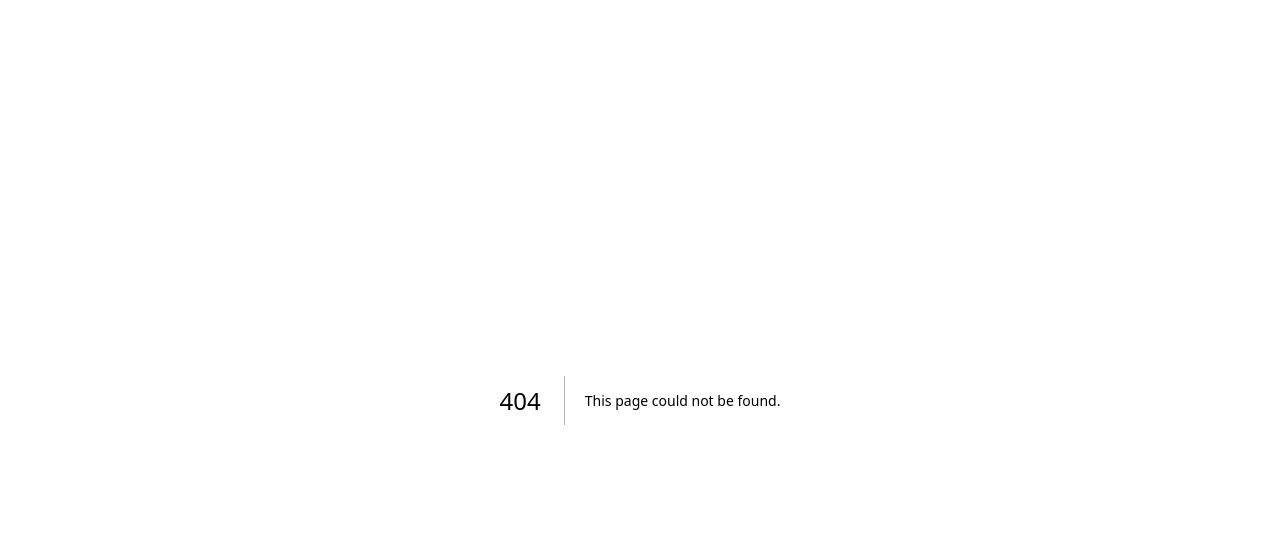
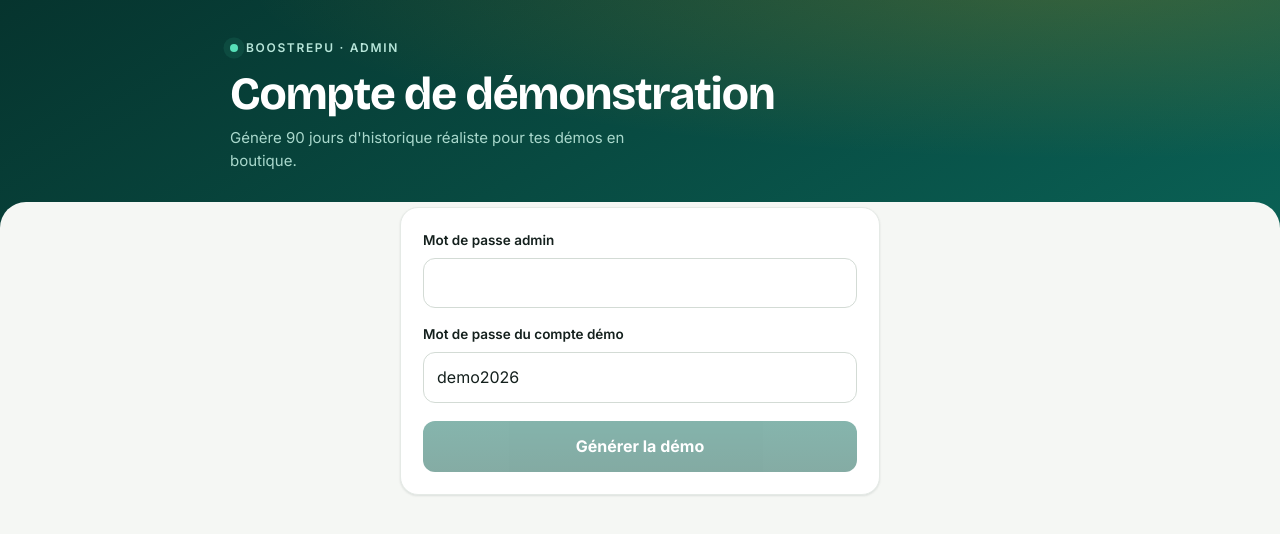
Before and after one commit to Malcolm1508/avisboost, a Next.js app: page /admin/demo in a window 1280 px wide. Before the commit this address had no page. Shown: the top 534 px of the page. Built offline with nearby package versions, Linux system fonts and the light colour scheme.

Commit message:
Add AdminDemo component for demo account management

```diff
--- /dev/null
+++ b/app/admin/demo/page.js
@@ -0,0 +1,62 @@
+"use client";
+import { useState } from "react";
+
+export default function AdminDemo() {
+  const [password, setPassword] = useState("");
+  const [demoPassword, setDemoPassword] = useState("demo2026");
+  const [res, setRes] = useState(null);
+  const [error, setError] = useState("");
+  const [loading, setLoading] = useState(false);
+
+  async function seed() {
+    if (!window.confirm("Regénérer le compte de démonstration ? Les données actuelles du compte « demo » seront écrasées.")) return;
+    setLoading(true); setError(""); setRes(null);
+    try {
+      const r = await fetch("/api/admin/seed-demo", {
+        method: "POST",
+        headers: { "Content-Type": "application/json" },
+        body: JSON.stringify({ password, demoPassword }),
+      });
+      const j = await r.json();
+      if (!r.ok) throw new Error(j.detail ? `${j.error} (${j.detail})` : (j.error || "Erreur"));
+      setRes(j);
+    } catch (e) { setError(e.message); } finally { setLoading(false); }
+  }
+
+  return (
+    <>
+      <div className="hero"><div className="hero-inner">
+        <div className="eyebrow"><span className="dot"></span>BoostRepu · Admin</div>
+        <h1 className="hero-title">Compte de démonstration</h1>
+        <p className="hero-sub">Génère 90 jours d'historique réaliste pour tes démos en boutique.</p>
+      </div></div>
+
+      <div className="container pull-up">
+        <div className="card reveal" style={{ maxWidth: 480, margin: "0 auto" }}>
+          <div className="field">
+            <label className="label">Mot de passe admin</label>
+            <input className="input" type="password" value={password} onChange={(e) => setPassword(e.target.value)} />
+          </div>
+          <div className="field">
+            <label className="label">Mot de passe du compte démo</label>
+            <input className="input" value={demoPassword} onChange={(e) => setDemoPassword(e.target.value)} />
+          </div>
+          <button className="btn btn-primary btn-block" onClick={seed} disabled={loading || !password}>
+            {loading ? "Génération…" : "Générer la démo"}
+          </button>
+          {error && <p className="err">{error}</p>}
+
+          {res && (
+            <div className="focus-box" style={{ marginTop: 14 }}>
+              ✓ <b>{res.name}</b><br />
+              {res.totalScans} scans · {res.reviews} avis · {res.conversion} de conversion
+              <p className="footnote" style={{ marginBottom: 0 }}>
+                Accès : <b>/{res.id}</b> — mot de passe <b>{res.pw}</b>
+              </p>
+            </div>
+          )}
+        </div>
+      </div>
+    </>
+  );
+}
```
